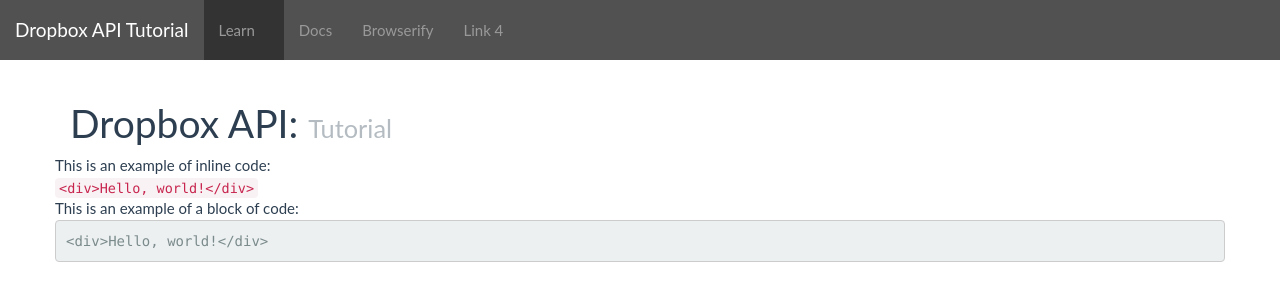
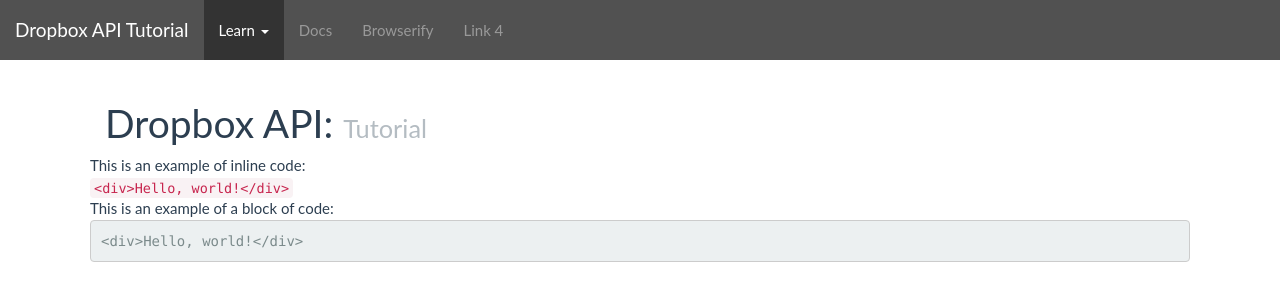
Before and after one commit to vchapple17/howTo, a website: page public/index.html in a window 1280 px wide. In both pictures the pointer is over the button "Learn". Drawn offline with nearby package versions, Linux system fonts and the light colour scheme.

Commit message:
update custom boostrap to new color theme

```diff
--- a/public/css/custom_bootstrap.css
+++ b/public/css/custom_bootstrap.css
@@ -1,4 +1,17 @@
-/* http://stackoverflow.com/questions/18529274/change-navbar-color-in-twitter-bootstrap-3 */
+/*http://www.tutorialrepublic.com/twitter-bootstrap-tutorial/bootstrap-accordion.php
+
+http://jsfiddle.net/nicos/JKqGc/
+*/
+
+/* container */
+
+.container {
+    padding: 0 50px;
+}
+
+/* Code outline from:
+http://stackoverflow.com/questions/18529274/change-navbar-color-in-twitter-bootstrap-3
+*/
 /* navbar */
 .navbar-default {
     background-color: #515151;
@@ -23,14 +36,14 @@
 .navbar-default .navbar-nav > .active > a,
 .navbar-default .navbar-nav > .active > a:hover,
 .navbar-default .navbar-nav > .active > a:focus {
-    color: #999;
+    color: #FFF;
     background-color: #333;
 }
 .navbar-default .navbar-nav > .open > a,
 .navbar-default .navbar-nav > .open > a:hover,
 .navbar-default .navbar-nav > .open > a:focus {
     color: #555;
-    background-color: #D5D5D5;
+    background-color: #badf9d;
 }
 /* caret */
 .navbar-default .navbar-nav > .dropdown > a .caret {
@@ -39,7 +52,7 @@
 }
 .navbar-default .navbar-nav > .dropdown > a:hover .caret,
 .navbar-default .navbar-nav > .dropdown > a:focus .caret {
-    border-top-color: #333;
+    border-top-color: #fff;
     border-bottom-color: #333;
 }
 .navbar-default .navbar-nav > .open > a .caret,
@@ -54,7 +67,7 @@
 }
 .navbar-default .navbar-toggle:hover,
 .navbar-default .navbar-toggle:focus {
-    background-color: #DDD;
+    background-color: #FFFFFF;
 }
 .navbar-default .navbar-toggle .icon-bar {
     background-color: #CCC;
```
